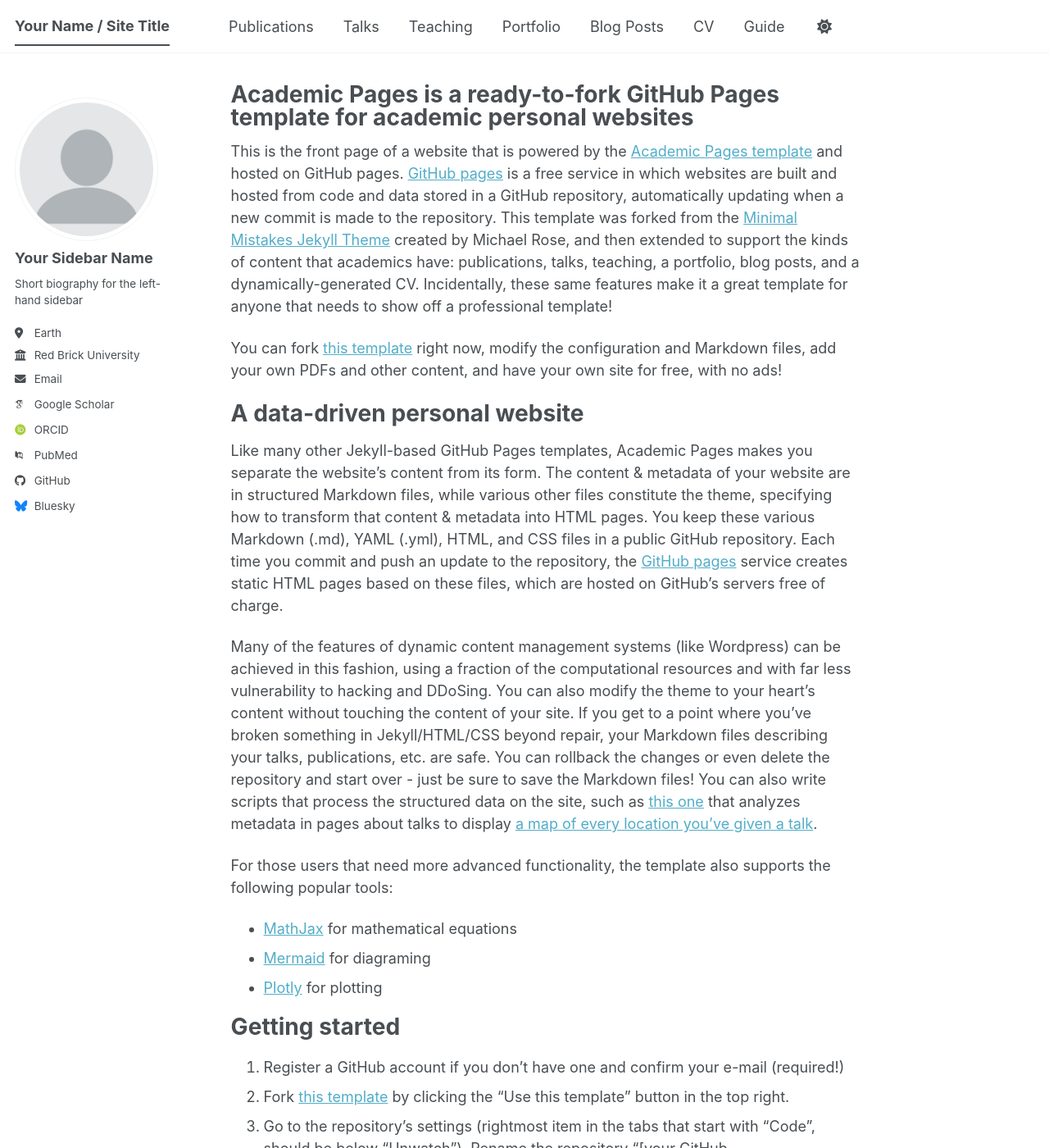
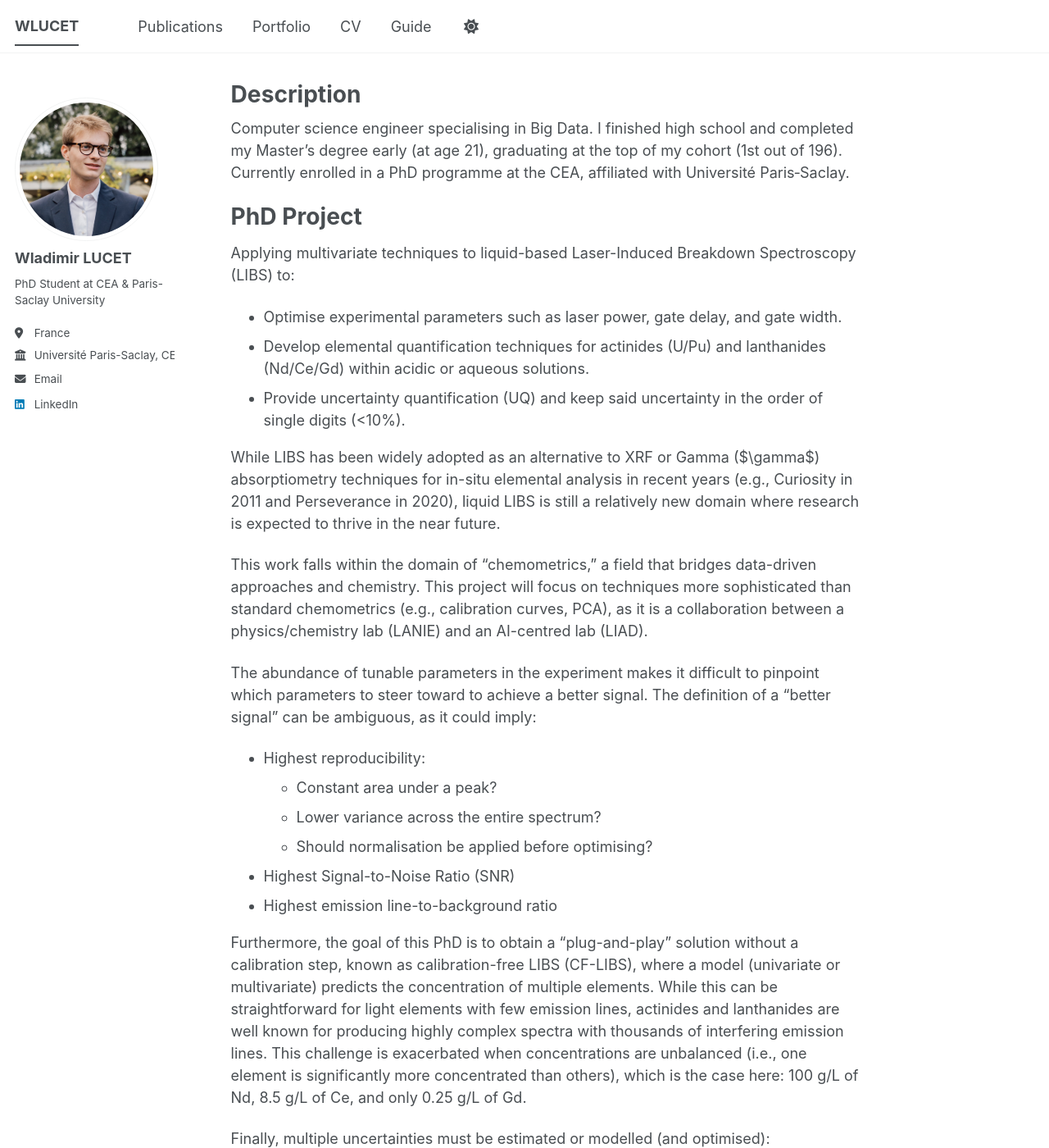
Before and after one commit to WladimirLct/wladimirlct.github.io, a Jekyll site: the page built from _pages/about.md, in a window 1280 px wide and 1400 px high. Shown: the whole window at 82% size. Built offline with Jekyll 4.4.1, drawn with Linux system fonts in a browser that asks for light colours; some web fonts are replaced; a script bundle is joined from its source files by our own code; library files that are not in the unit come from our copies; some of the changed text lies outside the part shown.

Commit message:
First commit

```diff
--- a/_config.yml
+++ b/_config.yml
@@ -7,41 +7,40 @@
 # server process.
 
 # Basic Site Settings
-locale                   : "en-US"
+locale                   : "en-UK"
 site_theme               : "default" # The available themes options are "default", "air", "sunrise", "mint", "dirt" and "contrast"
-title                    : "Your Name / Site Title"
+title                    : "WLUCET"
 title_separator          : "-"
-name                     : &name "Your Name"
-description              : &description "Your Name's academic portfolio"   # Update this with a general description of your site, this is the default if not overridden by a page
-url                      : https://academicpages.github.io # The base hostname & protocol for your site e.g. "https://[your GitHub username].github.io",
-                                                           # or if you already have some other page hosted on Github then use "https://[your GitHub username].github.io/[Your Repo Name]"
+name                     : &name "Wladimir LUCET"
+description              : &description "Wladimir LUCET's personnal website."   # Update this with a general description of your site, this is the default if not overridden by a page
+url                      : https://wlucet.com # The base hostname & protocol for your site e.g. "https://[your GitHub username].github.io", or if you already have some other page hosted on Github then use "https://[your GitHub username].github.io/[Your Repo Name]"
 baseurl                  : "" # the subpath of your site, e.g. "/blog"
-repository               : "academicpages/academicpages.github.io"
+repository               : "wladimirlct/wladimirlct.github.io"
 
 # Site Author - The following control what appear as part of the author content on the side bar.
 #               If a field is blank the icon and link will not appear, otherwise it will be shown.
 #               Additional customization can be done by editing /_includes/author-profile.html
 author:
   # Biographic information
-  avatar           : "profile.png"
-  name             : "Your Sidebar Name"
+  avatar           : "profile.jpg"
+  name             : "Wladimir LUCET"
   pronouns         : # example: "she/her"
-  bio              : "Short biography for the left-hand sidebar"
-  location         : "Earth"
-  employer         : "Red Brick University"
+  bio              : "PhD Student at CEA & Paris-Saclay University"
+  location         : "France"
+  employer         : "Université Paris-Saclay, CEA"
   uri              : # URL
-  email            : "none@example.org"
+  email            : "wladimir.lucet@cea.fr"
 
   # Academic websites
   academia         : # URL
   arxiv            : # URL - Update with the correct link to your profile
-  googlescholar    : "https://scholar.google.com/citations?user=PS_CX0AAAAAJ"
+  googlescholar    : # "https://scholar.google.com/citations?user=PS_CX0AAAAAJ"
   inspire-hep      : # URL
   impactstory      : # URL
-  orcid            : "https://orcid.org/yourorcidurl"
+  orcid            : # "https://orcid.org/yourorcidurl"
   semantic         : # URL
   ssrn             : # URL
-  pubmed           : "https://www.ncbi.nlm.nih.gov/pubmed/?term=john+snow"
+  pubmed           : # "https://www.ncbi.nlm.nih.gov/pubmed/?term=john+snow"
   researchgate     : # URL
   scopus           : # URL
   zotero           : # URL
@@ -51,13 +50,13 @@ author:
   bitbucket        : # Username - Update with your username on the site
   codepen          : # Username
   dribbble         : # Username
-  github           : "academicpages"
+  github           : # "academicpages"
   kaggle           : # Username
   stackoverflow    : # User number or user number and name (i.e., use "1" or "1/jeff-atwood")
 
   # Social media
   artstation       : # Username
-  bluesky          : "bsky.app" # Replace this with you Bluesky username
+  bluesky          : # "bsky.app" # Replace this with you Bluesky username
   facebook         : # Username
   flickr           : # Username
   foursquare       : # Username
@@ -66,7 +65,7 @@ author:
   keybase          : # Username
   instagram        : # Username
   lastfm           : # Username
-  linkedin         : # Username
+  linkedin         : wlucet
   mastodon         : # URL
   medium           : # URL
   pinterest        : # Username
@@ -84,8 +83,8 @@ author:
 
 # Publication Category - The following the list of publication categories and their headings
 publication_category:
-  books:
-    title: 'Books'
+  # books:
+  #   title: 'Books'
   manuscripts:
     title: 'Journal Articles'
   conferences:
@@ -238,16 +237,16 @@ collections:
 # These settings control how pages and collections are included in the site
 defaults:
   # _posts
-  - scope:
-      path: ""
-      type: posts
-    values:
-      layout: single
-      author_profile: true
-      read_time: true
-      comments: true
-      share: true
-      related: true
+  # - scope:
+  #     path: ""
+  #     type: posts
+  #   values:
+  #     layout: single
+  #     author_profile: true
+  #     read_time: true
+  #     comments: true
+  #     share: true
+  #     related: true
   # _pages
   - scope:
       path: ""
@@ -256,14 +255,14 @@ defaults:
       layout: single
       author_profile: true
   # _teaching
-  - scope:
-      path: ""
-      type: teaching
-    values:
-      layout: single
-      author_profile: true
-      share: true
-      comments: true
+  # - scope:
+  #     path: ""
+  #     type: teaching
+  #   values:
+  #     layout: single
+  #     author_profile: true
+  #     share: true
+  #     comments: true
   # _publications
   - scope:
       path: ""
@@ -283,13 +282,13 @@ defaults:
       share: true
       comment: true
   # _talks
-  - scope:
-      path: ""
-      type: talks
-    values:
-      layout: talk
-      author_profile: true
-      share: true
+  # - scope:
+  #     path: ""
+  #     type: talks
+  #   values:
+  #     layout: talk
+  #     author_profile: true
+  #     share: true
 
 
 # Sass/SCSS
--- a/_pages/about.md
+++ b/_pages/about.md
@@ -1,56 +1,46 @@
 ---
 permalink: /
-title: "Academic Pages is a ready-to-fork GitHub Pages template for academic personal websites"
+title: "Description"
 author_profile: true
 redirect_from:
   - /about/
   - /about.html
 ---
 
-This is the front page of a website that is powered by the [Academic Pages template](https://github.com/academicpages/academicpages.github.io) and hosted on GitHub pages. [GitHub pages](https://pages.github.com) is a free service in which websites are built and hosted from code and data stored in a GitHub repository, automatically updating when a new commit is made to the repository. This template was forked from the [Minimal Mistakes Jekyll Theme](https://mmistakes.github.io/minimal-mistakes/) created by Michael Rose, and then extended to support the kinds of content that academics have: publications, talks, teaching, a portfolio, blog posts, and a dynamically-generated CV. Incidentally, these same features make it a great template for anyone that needs to show off a professional template!
+Computer science engineer specialising in Big Data.
+I finished high school and completed my Master’s degree early (at age 21), graduating at the top of my cohort (1st out of 196).
+Currently enrolled in a PhD programme at the CEA, affiliated with Université Paris‑Saclay.
 
- You can fork [this template](https://github.com/academicpages/academicpages.github.io) right now, modify the configuration and Markdown files, add your own PDFs and other content, and have your own site for free, with no ads!
+PhD Project
+======
+Applying multivariate techniques to liquid-based Laser-Induced Breakdown Spectroscopy (LIBS) to:
+- Optimise experimental parameters such as laser power, gate delay, and gate width.
+- Develop elemental quantification techniques for actinides (U/Pu) and lanthanides (Nd/Ce/Gd) within acidic or aqueous solutions.
+- Provide uncertainty quantification (UQ) and keep said uncertainty in the order of single digits (<10%).
 
-A data-driven personal website
-======
-Like many other Jekyll-based GitHub Pages templates, Academic Pages makes you separate the website's content from its form. The content & metadata of your website are in structured Markdown files, while various other files constitute the theme, specifying how to transform that content & metadata into HTML pages. You keep these various Markdown (.md), YAML (.yml), HTML, and CSS files in a public GitHub repository. Each time you commit and push an update to the repository, the [GitHub pages](https://pages.github.com/) service creates static HTML pages based on these files, which are hosted on GitHub's servers free of charge.
+While LIBS has been widely adopted as an alternative to XRF or Gamma ($\gamma$) absorptiometry techniques for in-situ elemental analysis in recent years (e.g., Curiosity in 2011 and Perseverance in 2020), liquid LIBS is still a relatively new domain where research is expected to thrive in the near future.
 
-Many of the features of dynamic content management systems (like Wordpress) can be achieved in this fashion, using a fraction of the computational resources and with far less vulnerability to hacking and DDoSing. You can also modify the theme to your heart's content without touching the content of your site. If you get to a point where you've broken something in Jekyll/HTML/CSS beyond repair, your Markdown files describing your talks, publications, etc. are safe. You can rollback the changes or even delete the repository and start over - just be sure to save the Markdown files! You can also write scripts that process the structured data on the site, such as [this one](https://github.com/academicpages/academicpages.github.io/blob/master/talkmap.ipynb) that analyzes metadata in pages about talks to display [a map of every location you've given a talk](https://academicpages.github.io/talkmap.html).
+This work falls within the domain of "chemometrics," a field that bridges data-driven approaches and chemistry. This project will focus on techniques more sophisticated than standard chemometrics (e.g., calibration curves, PCA), as it is a collaboration between a physics/chemistry lab (LANIE) and an AI-centred lab (LIAD).
 
-For those users that need more advanced functionality, the template also supports the following popular tools:
-- [MathJax](https://www.mathjax.org/) for mathematical equations
-- [Mermaid](https://mermaid.js.org/) for diagraming
-- [Plotly](https://plotly.com/javascript/) for plotting
+The abundance of tunable parameters in the experiment makes it difficult to pinpoint which parameters to steer toward to achieve a better signal. The definition of a "better signal" can be ambiguous, as it could imply:
+- Highest reproducibility:
+  - Constant area under a peak?
+  - Lower variance across the entire spectrum?
+  - Should normalisation be applied before optimising?
+- Highest Signal-to-Noise Ratio (SNR)
+- Highest emission line-to-background ratio
 
-Getting started
-======
-1. Register a GitHub account if you don't have one and confirm your e-mail (required!)
-1. Fork [this template](https://github.com/academicpages/academicpages.github.io) by clicking the "Use this template" button in the top right.
-1. Go to the repository's settings (rightmost item in the tabs that start with "Code", should be below "Unwatch"). Rename the repository "[your GitHub username].github.io", which will also be your website's URL.
-1. Set site-wide configuration and create content & metadata (see below -- also see [this set of diffs](https://archive.is/3TPas) showing what files were changed to set up [an example site](https://getorg-testacct.github.io) for a user with the username "getorg-testacct")
-1. Upload any files (like PDFs, .zip files, etc.) to the files/ directory. They will appear at https://[your GitHub username].github.io/files/example.pdf.
-1. Check status by going to the repository settings, in the "GitHub pages" section
+Furthermore, the goal of this PhD is to obtain a "plug-and-play" solution without a calibration step, known as calibration-free LIBS (CF-LIBS), where a model (univariate or multivariate) predicts the concentration of multiple elements. While this can be straightforward for light elements with few emission lines, actinides and lanthanides are well known for producing highly complex spectra with thousands of interfering emission lines. This challenge is exacerbated when concentrations are unbalanced (i.e., one element is significantly more concentrated than others), which is the case here: 100 g/L of Nd, 8.5 g/L of Ce, and only 0.25 g/L of Gd.
 
-Site-wide configuration
+Finally, multiple uncertainties must be estimated or modelled (and optimised):
+- The measurement uncertainty (i.e., how likely the signal is to naturally fluctuate with specific experimental parameters).
+- The elemental concentration quantification uncertainty (i.e., the probability that the predicted elemental concentration is accurate).
+This can be achieved through intrinsic (e.g., probabilistic models) or extrinsic methods (e.g., ensemble methods), adding another layer of complexity to the project.
+
+Laboratories
 ------
-The main configuration file for the site is in the base directory in [_config.yml](https://github.com/academicpages/academicpages.github.io/blob/master/_config.yml), which defines the content in the sidebars and other site-wide features. You will need to replace the default variables with ones about yourself and your site's github repository. The configuration file for the top menu is in [_data/navigation.yml](https://github.com/academicpages/academicpages.github.io/blob/master/_data/navigation.yml). For example, if you don't have a portfolio or blog posts, you can remove those items from that navigation.yml file to remove them from the header.
-
-Create content & metadata
-------
-For site content, there is one Markdown file for each type of content, which are stored in directories like _publications, _talks, _posts, _teaching, or _pages. For example, each talk is a Markdown file in the [_talks directory](https://github.com/academicpages/academicpages.github.io/tree/master/_talks). At the top of each Markdown file is structured data in YAML about the talk, which the theme will parse to do lots of cool stuff. The same structured data about a talk is used to generate the list of talks on the [Talks page](https://academicpages.github.io/talks), each [individual page](https://academicpages.github.io/talks/2012-03-01-talk-1) for specific talks, the talks section for the [CV page](https://academicpages.github.io/cv), and the [map of places you've given a talk](https://academicpages.github.io/talkmap.html) (if you run this [python file](https://github.com/academicpages/academicpages.github.io/blob/master/talkmap.py) or [Jupyter notebook](https://github.com/academicpages/academicpages.github.io/blob/master/talkmap.ipynb), which creates the HTML for the map based on the contents of the _talks directory).
-
-**Markdown generator**
-
-The repository includes [a set of Jupyter notebooks](https://github.com/academicpages/academicpages.github.io/tree/master/markdown_generator
-) that converts a CSV containing structured data about talks or presentations into individual Markdown files that will be properly formatted for the Academic Pages template. The sample CSVs in that directory are the ones I used to create my own personal website at stuartgeiger.com. My usual workflow is that I keep a spreadsheet of my publications and talks, then run the code in these notebooks to generate the Markdown files, then commit and push them to the GitHub repository.
-
-How to edit your site's GitHub repository
-------
-Many people use a git client to create files on their local computer and then push them to GitHub's servers. If you are not familiar with git, you can directly edit these configuration and Markdown files directly in the github.com interface. Navigate to a file (like [this one](https://github.com/academicpages/academicpages.github.io/blob/master/_talks/2012-03-01-talk-1.md) and click the pencil icon in the top right of the content preview (to the right of the "Raw | Blame | History" buttons). You can delete a file by clicking the trashcan icon to the right of the pencil icon. You can also create new files or upload files by navigating to a directory and clicking the "Create new file" or "Upload files" buttons.
-
-Example: editing a Markdown file for a talk
-![Editing a Markdown file for a talk](/images/editing-talk.png)
-
-For more info
-------
-More info about configuring Academic Pages can be found in [the guide](https://academicpages.github.io/markdown/), the [growing wiki](https://github.com/academicpages/academicpages.github.io/wiki), and you can always [ask a question on GitHub](https://github.com/academicpages/academicpages.github.io/discussions). The [guides for the Minimal Mistakes theme](https://mmistakes.github.io/minimal-mistakes/docs/configuration/) (which this theme was forked from) might also be helpful.
+**LANIE** _Laboratory for Nuclear, Isotopic and Elemental Analytical Development_
+Under the supervision of [Jean-Baptiste SIRVEN](https://www.researchgate.net/scientific-contributions/Jean-Baptiste-Sirven-2014420753)
+<br>
+**LIAD** _Laboratory for AI & Data Science_
+Under the supervision of [Riccardo FINOTELLO](https://scholar.google.com/citations?user=mT3o06QAAAAJ&hl=it)
--- a/markdown_generator/publications.csv
+++ b/markdown_generator/publications.csv
@@ -1,4 +1,2 @@
 pub_date,title,venue,excerpt,citation,url_slug,paper_url,slides_url,category
 2009-10-01,Paper Title Number 1,Journal 1,This paper is about the number 1. The number 2 is left for future work.,"Your Name, You. (2009). ""Paper Title Number 1."" <i>Journal 1</i>. 1(1).",paper-title-number-1,https://academicpages.github.io/files/paper1.pdf,http://academicpages.github.io/files/slides1.pdf,manuscripts
-2010-10-01,Paper Title Number 2,Journal 1,This paper is about the number 2. The number 3 is left for future work.,"Your Name, You. (2010). ""Paper Title Number 2."" <i>Journal 1</i>. 1(2).",paper-title-number-2,https://academicpages.github.io/files/paper2.pdf,http://academicpages.github.io/files/slides2.pdf,manuscripts
-2015-10-01,Paper Title Number 3,Journal 1,This paper is about the number 3. The number 4 is left for future work.,"Your Name, You. (2015). ""Paper Title Number 3."" <i>Journal 1</i>. 1(3).",paper-title-number-3,https://academicpages.github.io/files/paper3.pdf,http://academicpages.github.io/files/slides3.pdf,manuscripts
--- a/markdown_generator/publications.tsv
+++ b/markdown_generator/publications.tsv
@@ -1,4 +1,2 @@
 pub_date	title	venue	excerpt	citation	url_slug	paper_url	slides_url
 2009-10-01	Paper Title Number 1	Journal 1	This paper is about the number 1. The number 2 is left for future work.	Your Name, You. (2009). "Paper Title Number 1." <i>Journal 1</i>. 1(1).	paper-title-number-1	https://academicpages.github.io/files/paper1.pdf	https://academicpages.github.io/files/slides1.pdf
-2010-10-01	Paper Title Number 2	Journal 1	This paper is about the number 2. The number 3 is left for future work.	Your Name, You. (2010). "Paper Title Number 2." <i>Journal 1</i>. 1(2).	paper-title-number-2	https://academicpages.github.io/files/paper2.pdf	https://academicpages.github.io/files/slides2.pdf
-2015-10-01	Paper Title Number 3	Journal 1	This paper is about the number 3. The number 4 is left for future work.	Your Name, You. (2015). "Paper Title Number 3." <i>Journal 1</i>. 1(3).	paper-title-number-3	https://academicpages.github.io/files/paper3.pdf	https://academicpages.github.io/files/slides3.pdf
--- a/markdown_generator/talks.tsv
+++ b/markdown_generator/talks.tsv
@@ -1,5 +1,3 @@
 title	type	url_slug	venue	date	location	talk_url	description
 Talk 1 on Relevant Topic in Your Field	Talk	talk-1	UC San Francisco, Department of Testing	2012-03-01	San Francisco, California		This is a description of your talk, which is a markdown files that can be all markdown-ified like any other post. Yay markdown!
 Tutorial 1 on Relevant Topic in Your Field	Tutorial	tutorial-1	UC-Berkeley Institute for Testing Science	2013-03-01	Berkeley CA, USA	http://exampleurl.com	This is a description of your tutorial, note the different field in type. This is a markdown files that can be all markdown-ified like any other post. Yay markdown!
-Talk 2 on Relevant Topic in Your Field	Talk	talk-2	London School of Testing	2014-02-01	London, UK	http://example2.com	This is a description of your talk, which is a markdown files that can be all markdown-ified like any other post. Yay markdown!
-Conference Proceeding talk 3 on Relevant Topic in Your Field	Conference proceedings talk	talk-3	Testing Institute of America 2014 Annual Conference	2014-03-01	Los Angeles, CA		This is a description of your conference proceedings talk, note the different field in type. You can put anything in this field.
```
Also changed, not shown: _data/navigation.yml (+6 -6 lines), _pages/about_old.md (added, +56 -0 lines), _talks/2012-03-01-talk-1.md (deleted, +0 -11 lines), _talks/2014-03-01-talk-3.md (deleted, +0 -11 lines), images/profile.jpg (added), images/profile.png (deleted), 5 other files.
